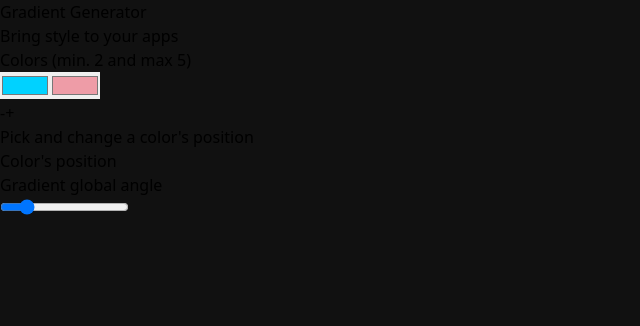
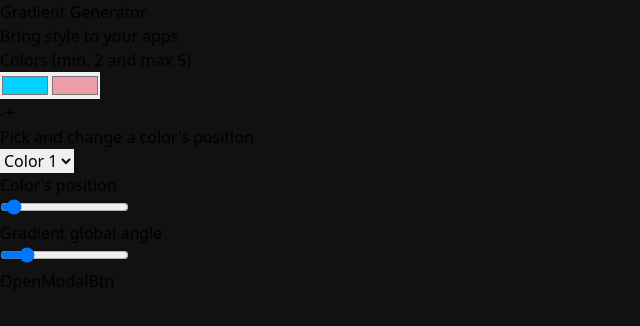
Before and after one commit to GuillaumeLeDevin/react-gradient-generator, a React (Vite) app: page / in a window 1280 px wide. Shown: the top 326 px of the page, without its empty margins (0-640 px from the left). Built offline with nearby package versions, Linux system fonts and the light colour scheme.

Commit message:
completed the color's position

```diff
--- a/src/App.jsx
+++ b/src/App.jsx
@@ -3,11 +3,14 @@ import { useSelector } from "react-redux"
 import ColorInputs from "./components/inputs/ColorInputs"
 import AddRemoveColor from "./components/AddRemoveColor"
 import RangeAngle from "./components/inputs/RangeAngle"
+import SelectorColor from "./components/inputs/SelectorColor"
+import RangeColorPosition from "./components/inputs/RangeColorPosition"
+import OpenModalBtn from "./components/OpenModalBtn"
 
 function App() {
 
   const gradientValues = useSelector( state => state.gradient)
-
+  console.table(gradientValues)
   return (
     <div className="relative text-slate-100 max-w-4xl mx-auto mt-20 p-4 border border-slate-400 flex">
       <div className="w-1/2 p-4 pr-8">
@@ -26,15 +29,15 @@ function App() {
         </div>
 
         <p>Pick and change a color's position</p>
-        {/* {SelectorColor} */}
+        <SelectorColor />
 
         <p>Color's position</p>
-        {/* {RangeColor} */}
+        <RangeColorPosition />
 
         <p>Gradient global angle</p>
         <RangeAngle gradient={gradientValues}/>
 
-        {/* {OpenModalBtn} */}
+        <OpenModalBtn />
       </div>
       <Gradient gradient={gradientValues}/>
     </div>
--- /dev/null
+++ b/src/components/OpenModalBtn.jsx
@@ -0,0 +1,7 @@
+import React from 'react'
+
+export default function OpenModalBtn() {
+  return (
+    <div>OpenModalBtn</div>
+  )
+}
--- /dev/null
+++ b/src/components/inputs/RangeColorPosition.jsx
@@ -0,0 +1,21 @@
+import React from 'react'
+import { useDispatch, useSelector } from 'react-redux'
+import {updateColorPosition} from "../../features/gradient"
+
+export default function RangeColorPosition() {
+
+    const dispatch = useDispatch()
+    const gradientValue = useSelector(state => state.gradient)
+
+    const selectedColorPosition = gradientValue.colors.find(obj => obj.id === gradientValue.pickedColorId)
+
+  return (
+    <input
+    max="360"
+    min="0"
+    value={selectedColorPosition.position}
+    onChange={e => dispatch(updateColorPosition(e.target.value))}
+    className='w-full h-1 mb-10 bg-gray-200 rounded-lg cursor-pointer'
+    type="range" />
+  )
+}
--- /dev/null
+++ b/src/components/inputs/SelectorColor.jsx
@@ -0,0 +1,19 @@
+import { useSelector, useDispatch } from "react-redux";
+import { pickColor } from "../../features/gradient";
+
+export default function SelectorColor() {
+  const dispatch = useDispatch();
+  const gradientValues = useSelector((state) => state.gradient);
+  return (
+    <div className="mb-5">
+      <select
+        onChange={e => dispatch(pickColor(Number(e.target.value)))}
+        className="bg-gray-900 cursor-pointer py-1 px-2 mb-1 mt-2 border border-gray-700 outline-none focus:border-gray-500 rounded-lg"
+      >
+        {gradientValues.colors.map((color, index) => (
+            <option key={color.id} value={color.id}>Color {color.id}</option>
+        ))}
+      </select>
+    </div>
+  );
+}
--- a/src/features/gradient.js
+++ b/src/features/gradient.js
@@ -33,7 +33,7 @@ export const gradientSlice = createSlice({
       state.colors.push({
         id: state.colors[state.colors.length - 1].id + 1,
         value: "#994eed",
-        position: 20,
+        position: state.colors[state.colors.length - 1].position + 0.1 * state.colors[state.colors.length - 1].position
       });
     },
     removeColor: (state, action) => {
@@ -42,10 +42,16 @@ export const gradientSlice = createSlice({
     },
     updateAngle: (state, action) => {
         state.angle = action.payload
+    },
+    pickColor: (state, action) => {
+        state.pickedColorId = action.payload
+    },
+    updateColorPosition: (state, action) => {
+        state.colors.find( color => color.id === state.pickedColorId).position = action.payload
     }
   },
 });
 
-export const { updateColorValue, addColor, removeColor, updateAngle } =
+export const { updateColorValue, addColor, removeColor, updateAngle, pickColor, updateColorPosition } =
   gradientSlice.actions;
 export default gradientSlice.reducer;
```
